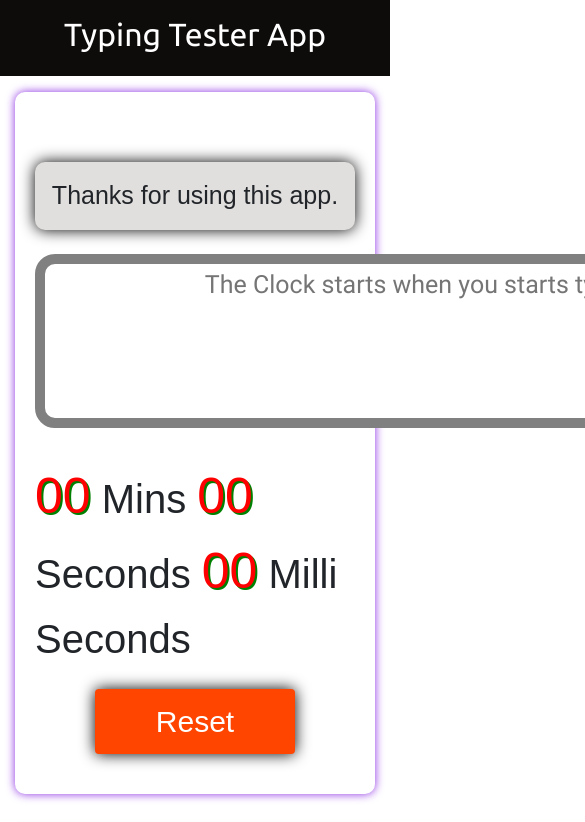
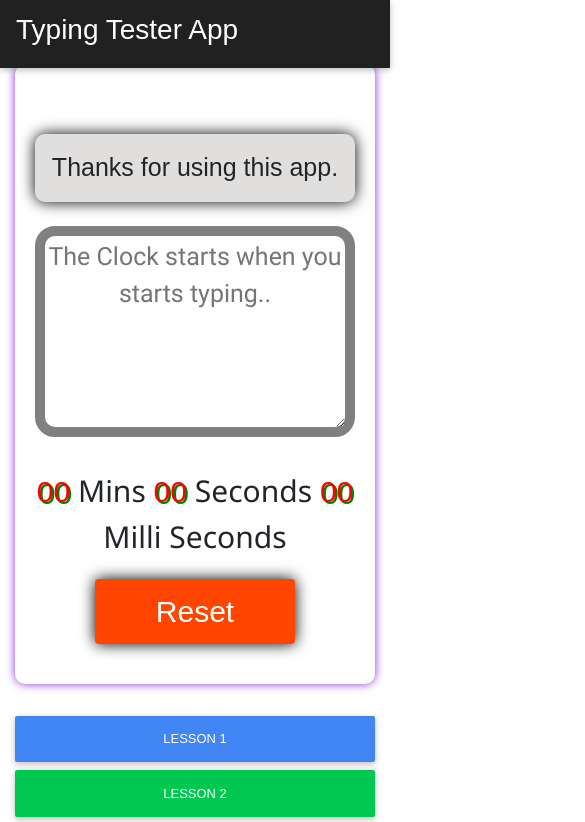
Before and after one commit to vrundanawal/Typing_Tester_App, a plain HTML site: page index.html in a window 390 px wide. Shown: the top 822 px of the page, 585 px wide, since content can reach past the window. Drawn offline with Linux system fonts and the light colour scheme.

Commit message:
responsive for all devices code updated

```diff
--- a/index.html
+++ b/index.html
@@ -19,13 +19,17 @@
 </audio>
 
 <!-- MAIN HEADER -->
+<nav class="navbar navbar-expand-md navbar-dark fixed-top bg-dark text-white">
+    <a class="navbar-brand" href="#"><h3>Typing Tester App</h3></a>
+  </nav>
+<!--
 <header class="main-header ">
     <h2> Typing Tester App</h2>
-</header>
+</header> -->
 
-<div class="container-fluid">
+<div class="container-fluid mt-5">
     <div class="row">
-            <div class="col-md-9 mt-3">
+            <div class="col-md-9 col-sm-12 mt-3">
             <div class="card t-card">
                 <div class="card-body">
                     <section class="side-1-section">
@@ -34,15 +38,12 @@
                                 <p id="original-text">Thanks for using this app.</p>
                             </div>
                         </section>
-
                         <br>
                         <section class="text-area-section">
                             <div class="text-area-div">
-                                <!-- Disable Paste Option -->
-                                <textarea onpaste="return false" id="text-area" rows="4" cols="53" placeholder="The Clock starts when you starts typing.."></textarea>
+                                <textarea onpaste="return false" id="text-area" rows="5" cols="55" placeholder="The Clock starts when you starts typing.."></textarea>
                             </div>
                         </section>
-
                         <br>
                         <section class="result-section">
                             <div class="result-section-div">
@@ -67,7 +68,7 @@
                 </div>
             </div>
         </div>
-        <div class="col-md-3 mt-4">
+        <div class="col-md-3 col-sm-12 mt-4">
             <section class="side-2-section">
                 <button class="btn btn-primary btn-block mt-2" onclick="changeText(0)">Lesson 1</button>
                 <button class="btn btn-success btn-block mt-2" onclick="changeText(1)">Lesson 2</button>
@@ -85,9 +86,9 @@
 </div>
 
 
-<footer>
+<footer class="py-3">
     <h4>Copyright &copy; 2021 </h4>
-    <p>All Rights Reserved</p>
+    <br>
     <small>Developed & Maintained by <a href="https://www.linkedin.com/in/vrunda-nawal1/" target="_blank">Vrunda Nawal</a></small>
 </footer>
 
--- a/styles.css
+++ b/styles.css
@@ -1,7 +1,9 @@
 body{
     font-family: 'Arial Unicode MS', sans-serif;
     margin: 0;
+    height: 100vh;
 }
+
 
 .main-header{
     font-family: 'Ubuntu', sans-serif;
@@ -10,7 +12,6 @@ body{
     text-align: center;
     padding: 15px;
     font-size: 20px;
-
 
 }
 
@@ -56,10 +57,12 @@ body{
 .result-section-div{
     margin: 0 auto; /* place center */
     max-width: 750px;
+    text-align: center;
 }
 
 .result-section-div span{
-    font-size: 40px;
+    font-size: 30px;
+
 }
 
 .result-section-div button{
@@ -83,10 +86,10 @@ body{
 }
 
 .timer{
-    font-family: "Old English Text MT",sans-serif;
+    font-family: 'Segoe UI', Tahoma, Geneva, Verdana, sans-serif;
 }
 #minutes,#seconds,#m-seconds{
-    font-size: 50px;
+    font-size: 30px;
     font-family: "Arial Unicode MS",sans-serif;
     text-shadow: 2px 2px green;
 }
@@ -136,3 +139,8 @@ footer small{
     border-radius: 10px;
     box-shadow: 0 0 10px blueviolet !important;
 }
+
+textarea {
+    max-width: 100%;
+    height: auto;
+  }
```
